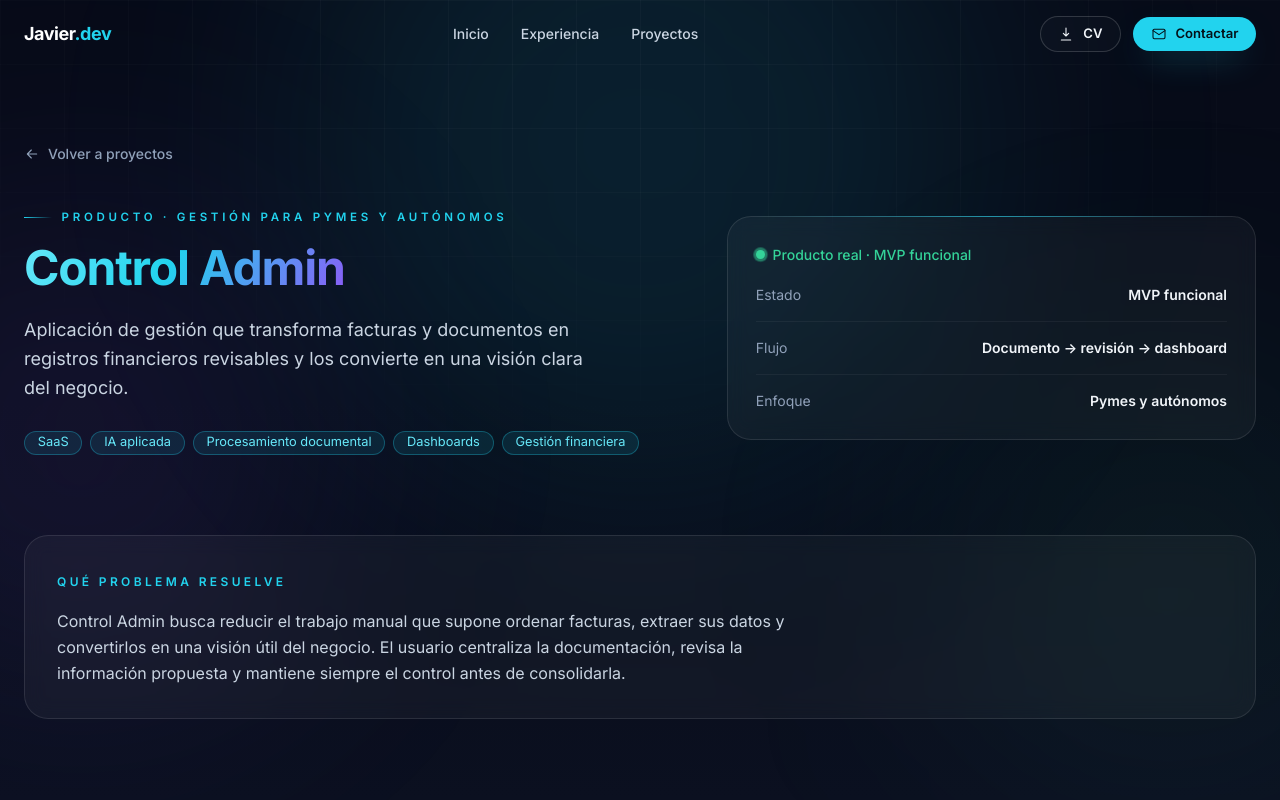
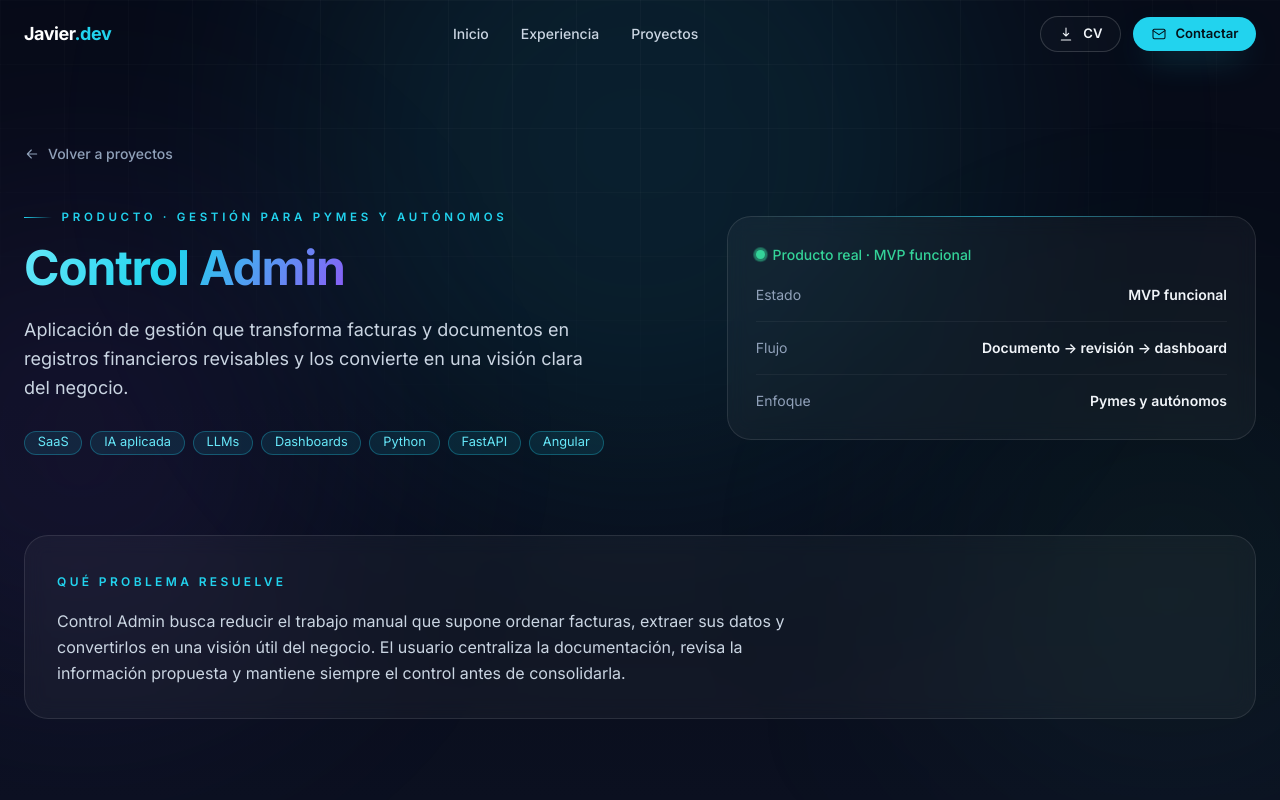
Before and after one commit to roldaan04/portfolio, a React (Vite) app: page /control-admin in a window 1280 px wide. Shown: the top 800 px of the page. Built offline with nearby package versions, Linux system fonts and the light colour scheme.

Commit message:
patch: images size & despliegue vercel

```diff
--- a/src/data/site.js
+++ b/src/data/site.js
@@ -6,7 +6,7 @@
    - links.email     → email de contacto real
    - links.linkedin  → URL real de LinkedIn
    - links.github    → URL real de GitHub
-   - links.cv        → ruta real del PDF del CV (colocar en /public/cv/)
+   - links.cv        → OK: PDF servido desde /public/cv/ (ruta absoluta /cv/...)
    - projects[].repo / .demo / .details → enlaces reales de cada proyecto
    ============================================================ */
 
@@ -27,7 +27,7 @@ export const links = {
   email: "javirol2005@gmail.com",
   linkedin: "https://www.linkedin.com/in/javier-rold%C3%A1n-gallego-desarrollador-full-stack-programador/",
   github: "https://github.com/roldaan04",
-  cv: "src/assets/cv/JavierRoldanCV.pdf",
+  cv: "/cv/JavierRoldanCV.pdf",
   gmail:
     "https://mail.google.com/mail/?view=cm&fs=1&to=javirol2005@gmail.com&su=Contacto%20portfolio%20Javier%20Rold%C3%A1n",
 }
--- a/src/pages/ControlAdminProjectPage.jsx
+++ b/src/pages/ControlAdminProjectPage.jsx
@@ -16,9 +16,11 @@ import tercerosImg from "../assets/images/control-admin/06Terceros.png"
 const badges = [
   "SaaS",
   "IA aplicada",
-  "Procesamiento documental",
+  "LLMs",
   "Dashboards",
-  "Gestión financiera",
+  "Python",
+  "FastAPI",
+  "Angular",
 ]
 
 const heroFacts = [
@@ -65,10 +67,21 @@ function BlockHeading({ index, eyebrow, title, className = "" }) {
   )
 }
 
-/* Bloque de sección: texto + imagen a dos columnas, alternable. */
-function FeatureRow({ index, eyebrow, title, children, image, alt, caption, reverse }) {
+/* Bloque de sección: texto + imagen a dos columnas, alternable.
+   `cols` permite dar más ancho a la captura cuando la pantalla lo necesita. */
+function FeatureRow({
+  index,
+  eyebrow,
+  title,
+  children,
+  image,
+  alt,
+  caption,
+  reverse,
+  cols = "lg:grid-cols-2",
+}) {
   return (
-    <section className="grid items-center gap-8 lg:grid-cols-2 lg:gap-14">
+    <section className={`grid items-center gap-8 lg:gap-14 ${cols}`}>
       <div className={reverse ? "lg:order-2" : ""}>
         <BlockHeading index={index} eyebrow={eyebrow} title={title} />
         <div className="mt-4 space-y-4 text-sm leading-relaxed text-slate-300 sm:text-base">
@@ -184,6 +197,7 @@ function ControlAdminProjectPage() {
           image={docsImg}
           alt="Pantalla de documentos de Control Admin con los archivos subidos y su estado de procesamiento"
           caption="Gestión de los documentos subidos"
+          cols="lg:grid-cols-[0.85fr_1.15fr]"
         >
           <p>
             El usuario puede subir varios documentos de una sola vez y controlar
@@ -266,6 +280,7 @@ function ControlAdminProjectPage() {
           image={fiscalidadImg}
           alt="Vista de fiscalidad de Control Admin con el IVA repercutido y soportado y las retenciones de IRPF"
           caption="IVA repercutido y soportado, y las dos direcciones del IRPF"
+          cols="lg:grid-cols-[0.72fr_1.28fr]"
         >
           <p>
             La vista de fiscalidad separa el IVA repercutido del soportado y
@@ -315,23 +330,6 @@ function ControlAdminProjectPage() {
           </p>
         </section>
 
-        {/* 10 · Cierre */}
-        <section>
-          <div className="mx-auto max-w-2xl text-center">
-            <span className="eyebrow is-centered">De documento a decisión</span>
-            <h2 className="mt-4 text-2xl font-bold text-white sm:text-3xl">
-              Un flujo completo, de documento a decisión
-            </h2>
-            <p className="mt-4 text-sm leading-relaxed text-slate-400 sm:text-base">
-              Control Admin conecta en una misma experiencia la gestión
-              documental, la extracción asistida por IA, la revisión humana y la
-              visualización financiera. El resultado es un producto funcional
-              orientado a reducir tareas repetitivas sin perder control sobre los
-              datos.
-            </p>
-          </div>
-        </section>
-
         {/* 11 · CTA final */}
         <section>
           <div className="glass hairline-top flex flex-col items-start justify-between gap-6 p-8 sm:flex-row sm:items-center">
```
Also changed, not shown: vercel.json (added), 1 other file (tests, documents, lock files or other folders).
